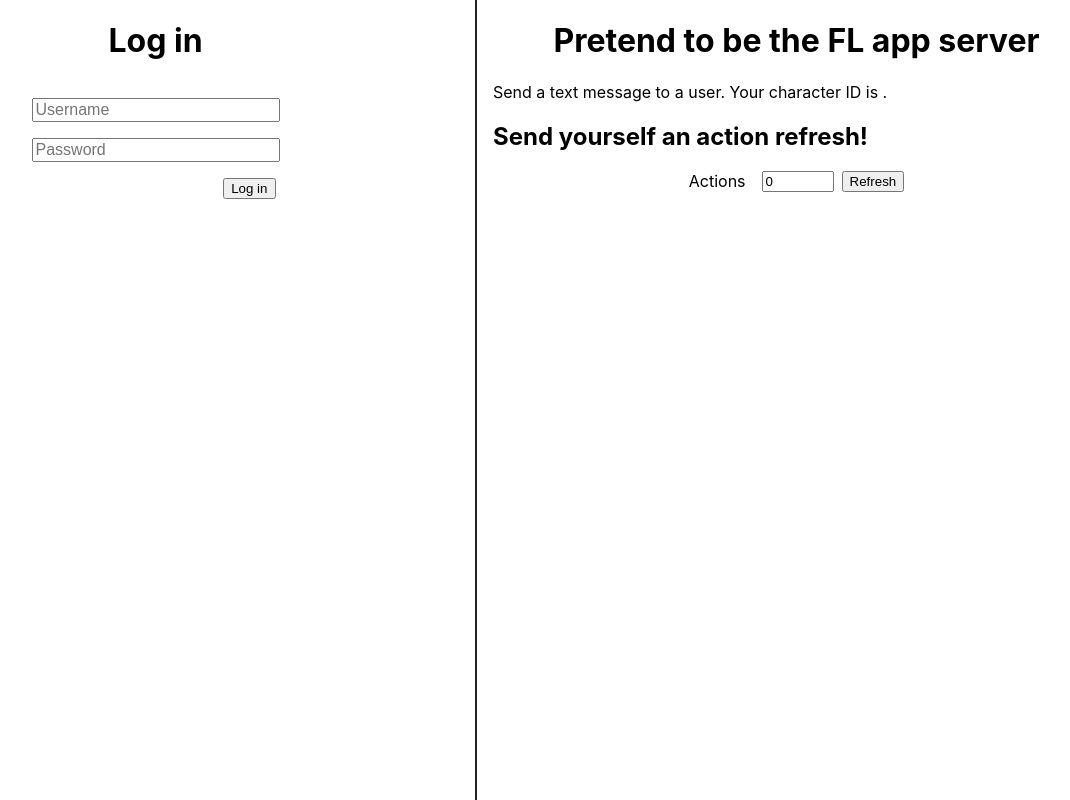
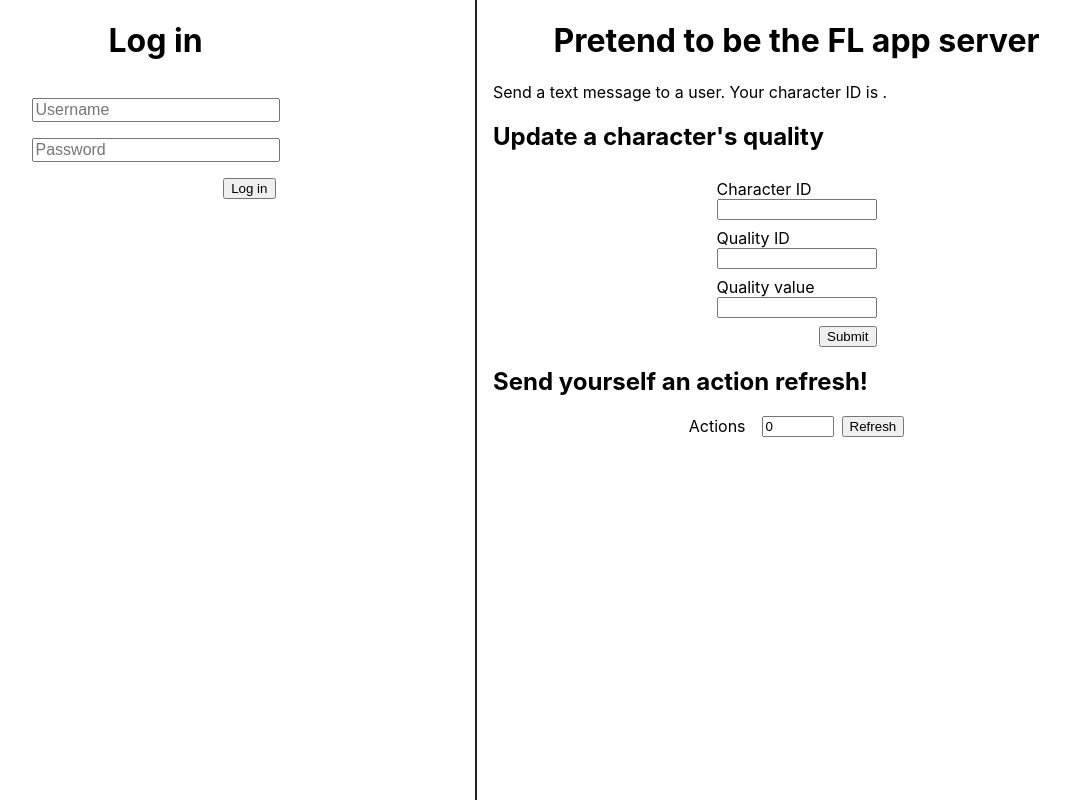
Before and after one commit to sdob/websocket-test-client, a React (Create React App) app: page / in a window 1280 px wide. Shown: the whole page, without its empty margins (164-1234 px from the left). Built offline with nearby package versions, Linux system fonts and the light colour scheme.

Commit message:
Add UpdateQualityForm

```diff
--- a/src/pretendServer/PretendServer.js
+++ b/src/pretendServer/PretendServer.js
@@ -2,6 +2,7 @@ import React, { Component, Fragment } from 'react';
 import { connect } from 'react-redux';
 
 import RefreshActionsForm from './RefreshActionsForm';
+import UpdateQualityForm from './UpdateQualityForm';
 
 export class PretendServer extends Component {
   state = {
@@ -27,6 +28,7 @@ export class PretendServer extends Component {
         <form onSubmit={this.handleSendMessage}>
 
         </form>
+        <UpdateQualityForm />
         <RefreshActionsForm />
       </Fragment>
     );
--- /dev/null
+++ b/src/pretendServer/UpdateQualityForm.css
@@ -0,0 +1,19 @@
+.UpdateQualityForm {
+  display: flex;
+  flex-direction: column;
+  margin-left: auto;
+  margin-right: auto;
+  max-width: 10rem;
+}
+
+.UpdateQualityForm__label {
+  display: flex;
+  flex-direction: column;
+  justify-content: flex-start;
+  margin-top: .5rem;
+}
+
+.UpdateQualityForm__submit {
+  align-self: flex-end;
+  margin-top: .5rem;
+}
--- /dev/null
+++ b/src/pretendServer/UpdateQualityForm.js
@@ -0,0 +1,64 @@
+import React, { Component, Fragment } from 'react';
+import { connect } from 'react-redux';
+
+import './UpdateQualityForm.css';
+
+export class UpdateQualityForm extends Component {
+  state = {
+    characterId: '',
+    qualityId: '',
+    qualityValue: '',
+  }
+
+  handleChange = (e, key) => {
+    console.info(e);
+    this.setState({ [key]: e.target.value });
+  }
+
+  handleSubmit = () => {
+    const { updateQuality } = this.props;
+    const { characterId, qualityId, qualityValue } = this.state;
+    updateQuality(characterId, qualityId, qualityValue);
+  }
+
+  render = () => {
+    const { characterId, qualityId, qualityValue } = this.state;
+    return (
+      <Fragment>
+        <h2>Update a character's quality</h2>
+        <form className="UpdateQualityForm" onSubmit={this.handleSubmit}>
+          <label className="UpdateQualityForm__label">
+            Character ID
+            <input
+              name="characterId"
+              type="text"
+              value={characterId}
+              onChange={e => this.handleChange(e, 'characterId')}
+            />
+          </label>
+          <label className="UpdateQualityForm__label">
+            Quality ID
+            <input
+              name="qualityId"
+              type="text"
+              value={qualityId}
+              onChange={e => this.handleChange(e, 'qualityId')}
+            />
+          </label>
+          <label className="UpdateQualityForm__label">
+            Quality value
+            <input
+              name="qualityValue"
+              type="text"
+              value={qualityValue}
+              onChange={e => this.handleChange(e, 'qualityValue')}
+            />
+          </label>
+          <button className="UpdateQualityForm__submit" type="submit">Submit</button>
+        </form>
+      </Fragment>
+    );
+  }
+}
+
+export default connect()(UpdateQualityForm);
--- a/src/pretendServer/actions.js
+++ b/src/pretendServer/actions.js
@@ -15,3 +15,15 @@ export function refreshActions(actions) {
     return data;
   }
 }
+
+export function updateQuality({ characterId, qualityId, qualityValue }) {
+  return () => {
+    axios.post(URL, {
+      characterId,
+      message: {
+        type: 'actions/MYSELF_CHANGED',
+        payload: { qualityId, qualityValue },
+      },
+    })
+  };
+}
```
